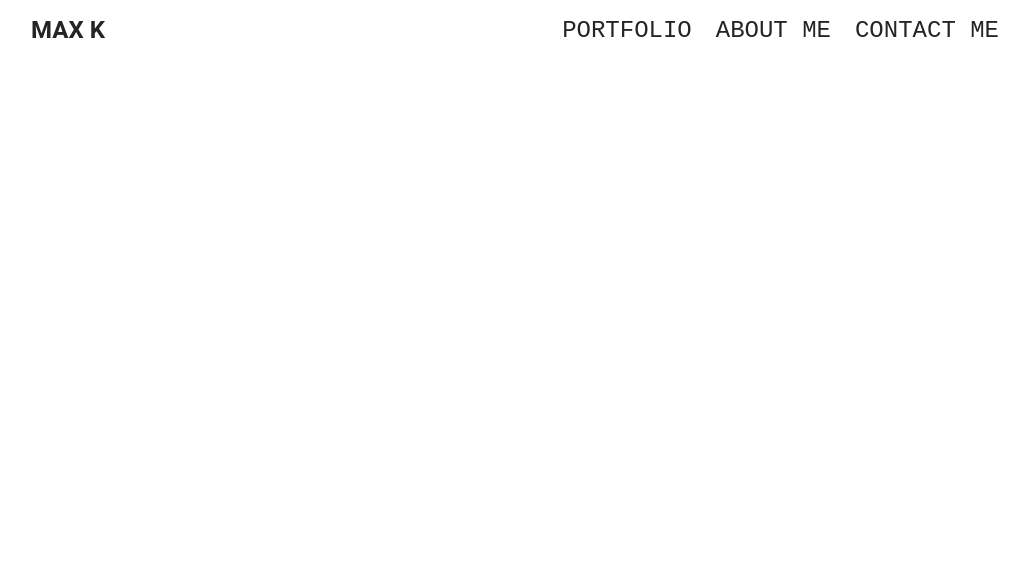
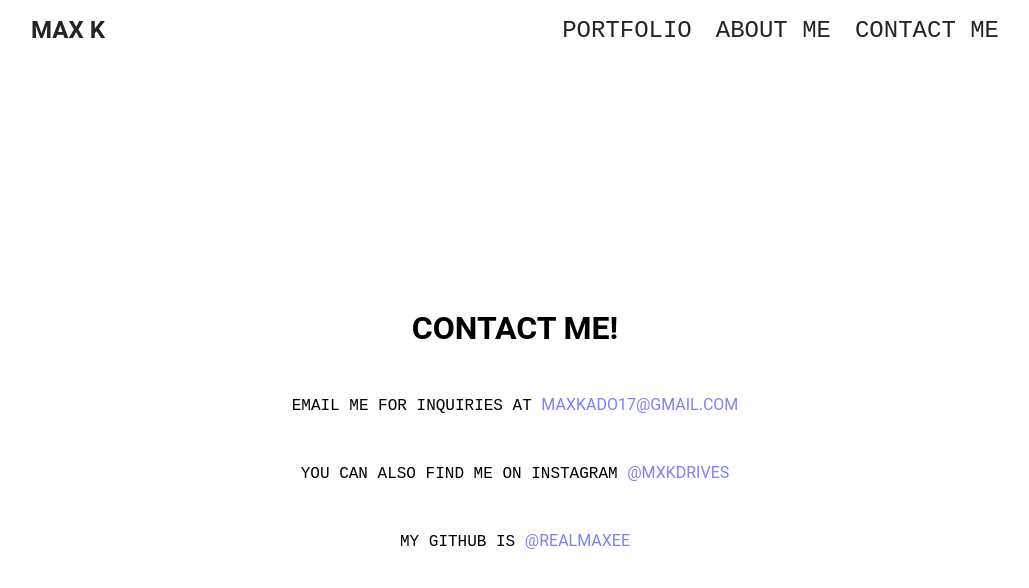
Before and after one commit to realmaxee/personal-website-2023, a PHP site: page /contact.html in a window 1280 px wide. Shown: the top 588 px of the page, without its empty margins (125-1154 px from the left). Run offline with PHP 8.4, Linux system fonts and the light colour scheme.

Commit message:
made contact page

```diff
--- a/contact.html
+++ b/contact.html
@@ -7,7 +7,7 @@
     <title>Max's Portfolio</title>
     <link rel="stylesheet" href="style.css">
 </head>
-<body class="portfolio">
+<body class="contact">
     <nav>
         <a href="/index.html" class="nav-max">Max K</a>
         <div class="nav-links">
@@ -16,6 +16,12 @@
             <a href="/contact.html">Contact Me</a>
         </div>
     </nav>
+    <main id="contact">
+        <h1>contact me!</h1>
+        <p>email me for inquiries at <a href="mailto:maxkado17@gmail.com">maxkado17@gmail.com</a></p>
+        <p>you can also find me on instagram <a href="https://instagram.com/mxkdrives" target="_blank">@mxkdrives</a></p>
+        <p>my github is <a href="https://github.com/realmaxee.com" target="_blank">@realmaxee</a></p>
+    </main>
 
 </body>
 </html>
--- a/style.css
+++ b/style.css
@@ -156,3 +156,31 @@ input:checked + label {
 .portfolio-item > h4,p {
     font-family: 'Courier New', Courier, monospace;
 }
+
+
+/* CONTACT */
+.contact {
+    height: 100vh;
+    display: flex;
+    flex-direction: column;
+    justify-content: flex-start;
+}
+#contact {
+    margin:auto;
+    display: flex;
+    flex-direction: column;
+    justify-content: space-between;
+    align-items: center;
+}
+
+#contact > * {
+    margin:24px 0px;
+}
+
+#contact a {
+    color: #8080ff;
+}
+
+#contact a:hover {
+    color: black;
+}
```
